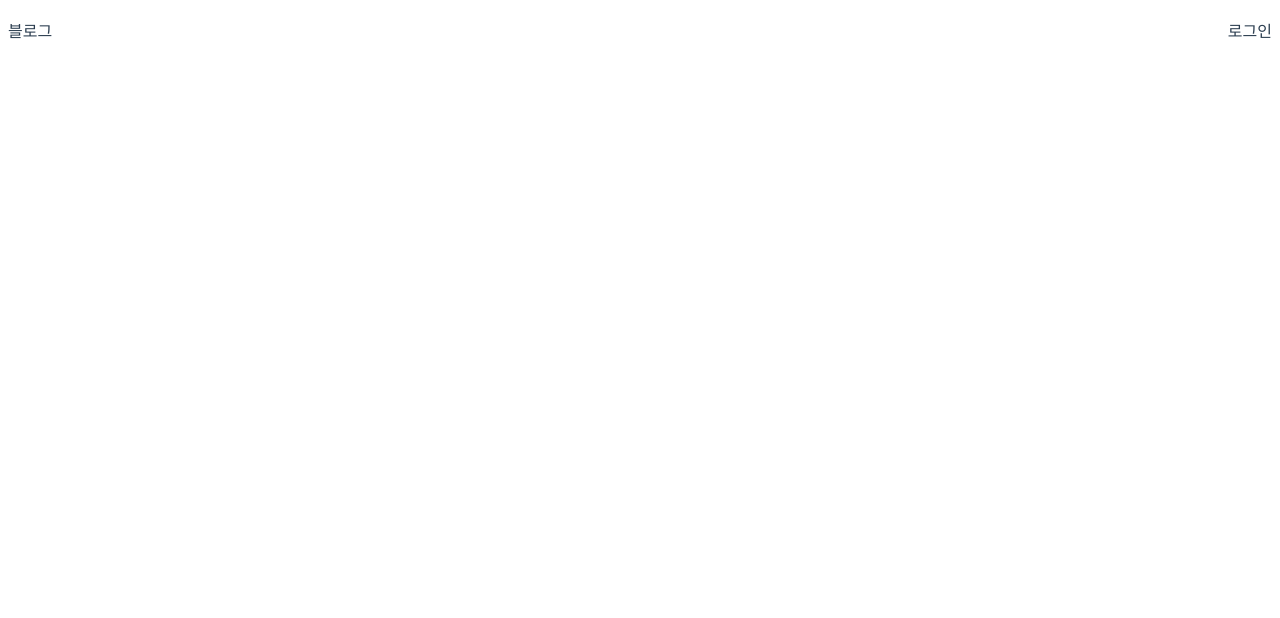
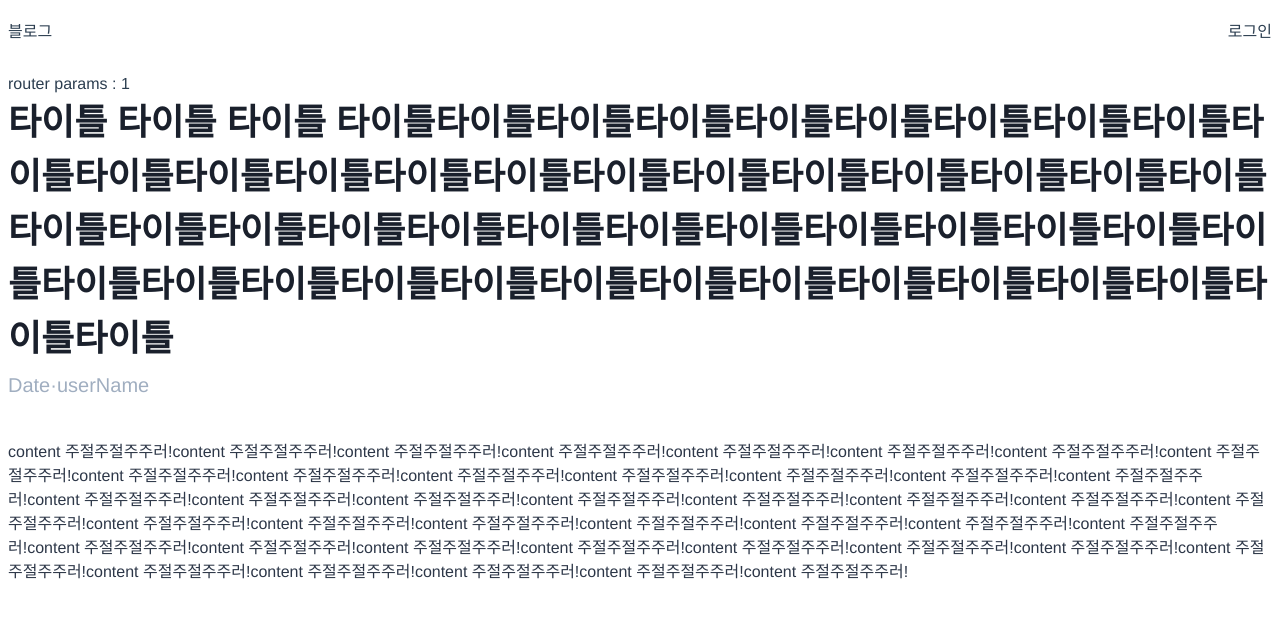
Before and after one commit to Meet-Coder-Study/study-service-frontend, a Vue app: page /blog/1 in a window 1280 px wide. Before the commit this address had no page. Shown: the top 618 px of the page. Built offline with nearby package versions, Linux system fonts and the light colour scheme; a web font is replaced by a local one; what tailwindcss-line-clamp would draw is missing.

Commit message:
feat: Create Blog View Page

```diff
--- a/src/App.vue
+++ b/src/App.vue
@@ -1,7 +1,7 @@
 <template>
   <div class="w-full flex justify-center items-center flex-col">
     <AppNav />
-    <router-view class="w-11/12 xl:w-1280 flex" />
+    <router-view class="w-11/12 xl:w-1280" />
   </div>
 </template>
 <script>
--- a/src/components/FeedCardList.vue
+++ b/src/components/FeedCardList.vue
@@ -1,5 +1,5 @@
 <template>
-  <div class="flex flex-wrap">
+  <div class="flex flex-wrap ">
     <FeedCard v-for="item in dummy" :key="item.title" v-bind="item" />
   </div>
 </template>
--- a/src/router/index.ts
+++ b/src/router/index.ts
@@ -5,7 +5,7 @@ const routes: Array<RouteRecordRaw> = [
   {
     path: "/",
     name: "Home",
-    component: Home
+    component: Home,
   },
   {
     path: "/about",
@@ -14,13 +14,18 @@ const routes: Array<RouteRecordRaw> = [
     // this generates a separate chunk (about.[hash].js) for this route
     // which is lazy-loaded when the route is visited.
     component: () =>
-      import(/* webpackChunkName: "about" */ "../views/About.vue")
-  }
+      import(/* webpackChunkName: "about" */ "../views/About.vue"),
+  },
+  {
+    path: "/blog/:id",
+    name: "Blog",
+    component: () => import(/* webpackChunkName: "blog" */ "../views/Blog.vue"),
+  },
 ];
 
 const router = createRouter({
   history: createWebHistory(process.env.BASE_URL),
-  routes
+  routes,
 });
 
 export default router;
--- /dev/null
+++ b/src/views/Blog.vue
@@ -0,0 +1,43 @@
+<template>
+  <div class="text-left p-2">
+    router params : {{ $route.params.id }}
+    <h1 class="font-extrabold text-gray-900 text-3xl xl:text-4xl">
+      타이틀 타이틀 타이틀
+      타이틀타이틀타이틀타이틀타이틀타이틀타이틀타이틀타이틀타이틀타이틀타이틀타이틀타이틀타이틀타이틀타이틀타이틀타이틀타이틀타이틀타이틀타이틀타이틀타이틀타이틀타이틀타이틀타이틀타이틀타이틀타이틀타이틀타이틀타이틀타이틀타이틀타이틀타이틀타이틀타이틀타이틀타이틀타이틀타이틀타이틀타이틀타이틀타이틀
+    </h1>
+    <div class="mt-1 mb-10 text-lg xl:text-xl text-gray-500">
+      <span>Date</span>
+      <span>·</span>
+      <span>userName</span>
+    </div>
+    <div class="text-gray-800">
+      content 주절주절주주러!content 주절주절주주러!content
+      주절주절주주러!content 주절주절주주러!content 주절주절주주러!content
+      주절주절주주러!content 주절주절주주러!content 주절주절주주러!content
+      주절주절주주러!content 주절주절주주러!content 주절주절주주러!content
+      주절주절주주러!content 주절주절주주러!content 주절주절주주러!content
+      주절주절주주러!content 주절주절주주러!content 주절주절주주러!content
+      주절주절주주러!content 주절주절주주러!content 주절주절주주러!content
+      주절주절주주러!content 주절주절주주러!content 주절주절주주러!content
+      주절주절주주러!content 주절주절주주러!content 주절주절주주러!content
+      주절주절주주러!content 주절주절주주러!content 주절주절주주러!content
+      주절주절주주러!content 주절주절주주러!content 주절주절주주러!content
+      주절주절주주러!content 주절주절주주러!content 주절주절주주러!content
+      주절주절주주러!content 주절주절주주러!content 주절주절주주러!content
+      주절주절주주러!content 주절주절주주러!content 주절주절주주러!content
+      주절주절주주러!content 주절주절주주러!
+    </div>
+  </div>
+</template>
+
+<script lang="ts">
+import { defineComponent } from "vue";
+
+export default defineComponent({
+  setup() {
+    return {};
+  },
+});
+</script>
+
+<style scoped></style>
```
